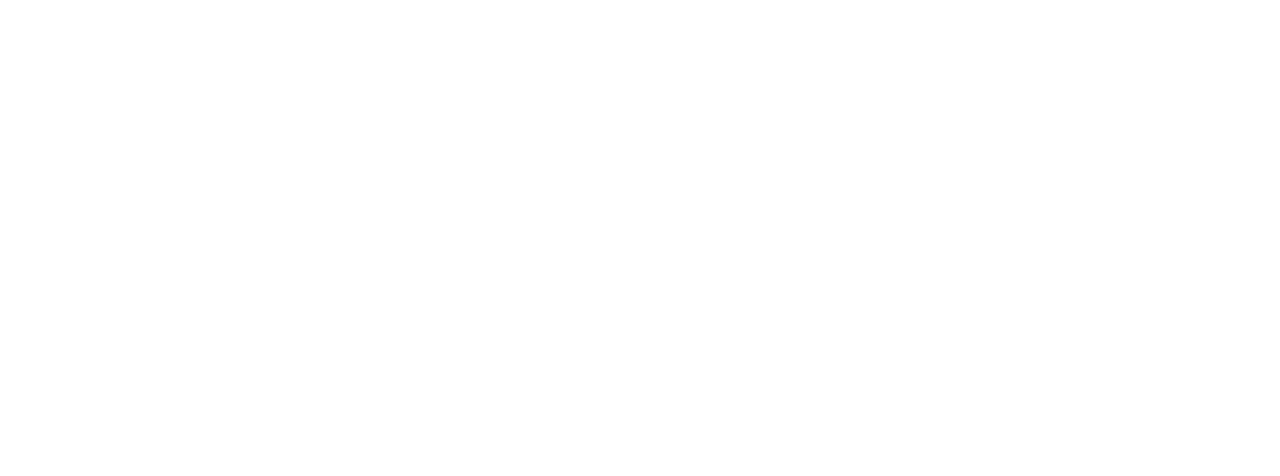
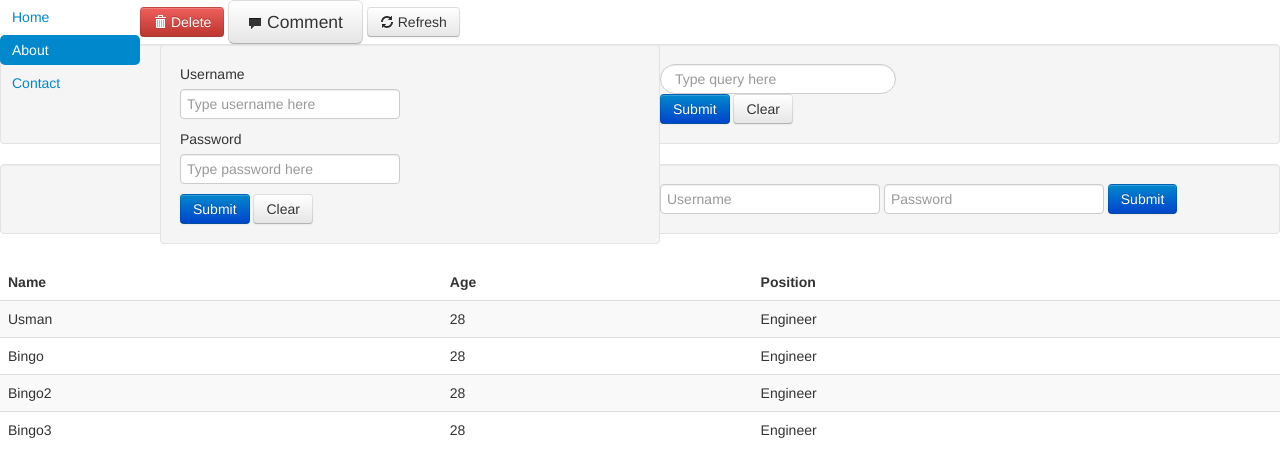
Before and after one commit to usmanghani/bingo, a plain HTML site: page index.html in a window 1280 px wide. Drawn offline with Linux system fonts and the light colour scheme.

Commit message:
more commits

```diff
--- a/index.html
+++ b/index.html
@@ -1,9 +1,69 @@
 <!doctype html>
 <html>
 <head>
+	<link rel="stylesheet" type="text/css" href="css/bootstrap.css">
 	<title></title>
 </head>
 <body>
-
+	<ul class="nav nav-pills nav-stacked span2">
+		<li><a href="#">Home</a></li>
+		<li class="active"><a href="#">About</a></li>
+		<li><a href="#">Contact</a></li>
+	</ul>
+	<div class="">
+		<button class="btn btn-danger"><i class="icon-trash icon-white"></i> Delete</button>
+		<button class="btn btn-large"><i class="icon-comment icon-black"></i> Comment</button>
+		<button class="btn"><i class="icon-refresh icon-black"></i> Refresh</button>
+	</div>
+	<form class="well span6">
+		<label>Username</label>
+		<input type="text" placeholder="Type username here" class="span3" data-tip="Username"/><br/>
+		<label>Password</label>
+		<input type="text" placeholder="Type password here" class="span3" data-tip="Password"/><br/>
+		<button class="btn btn-primary">Submit</button>
+		<button class="btn">Clear</button>
+	</form>
+	<form class="well form-search">
+		<input type="text" placeholder="Type query here" class="span3 search-query"/><br/>
+		<button class="btn btn-primary">Submit</button>
+		<button class="btn">Clear</button>
+	</form>
+	<form class="well form-inline">
+		<input type="text" placeholder="Username" class="span3"/>
+		<input type="text" placeholder="Password" class="span3"/>
+		<button class="btn btn-primary">Submit</button>
+	</form>
+	<table class="table-hover table table-striped">
+		<thead>
+			<tr>
+				<th>Name</th>
+				<th>Age</th>
+				<th>Position</th>
+			</tr>
+		</thead>
+		<tbody>
+			<tr>
+				<td>Usman</td>
+				<td>28</td>
+				<td>Engineer</td>
+			</tr>
+			<tr>
+				<td>Bingo</td>
+				<td>28</td>
+				<td>Engineer</td>
+			</tr>
+			<tr>
+				<td>Bingo2</td>
+				<td>28</td>
+				<td>Engineer</td>
+			</tr>
+			<tr>
+				<td>Bingo3</td>
+				<td>28</td>
+				<td>Engineer</td>
+			</tr>
+		</tbody>
+	</table>
+	<script type="text/javascript" src="js/bootstrap.js"></script>
 </body>
 </html>
```
